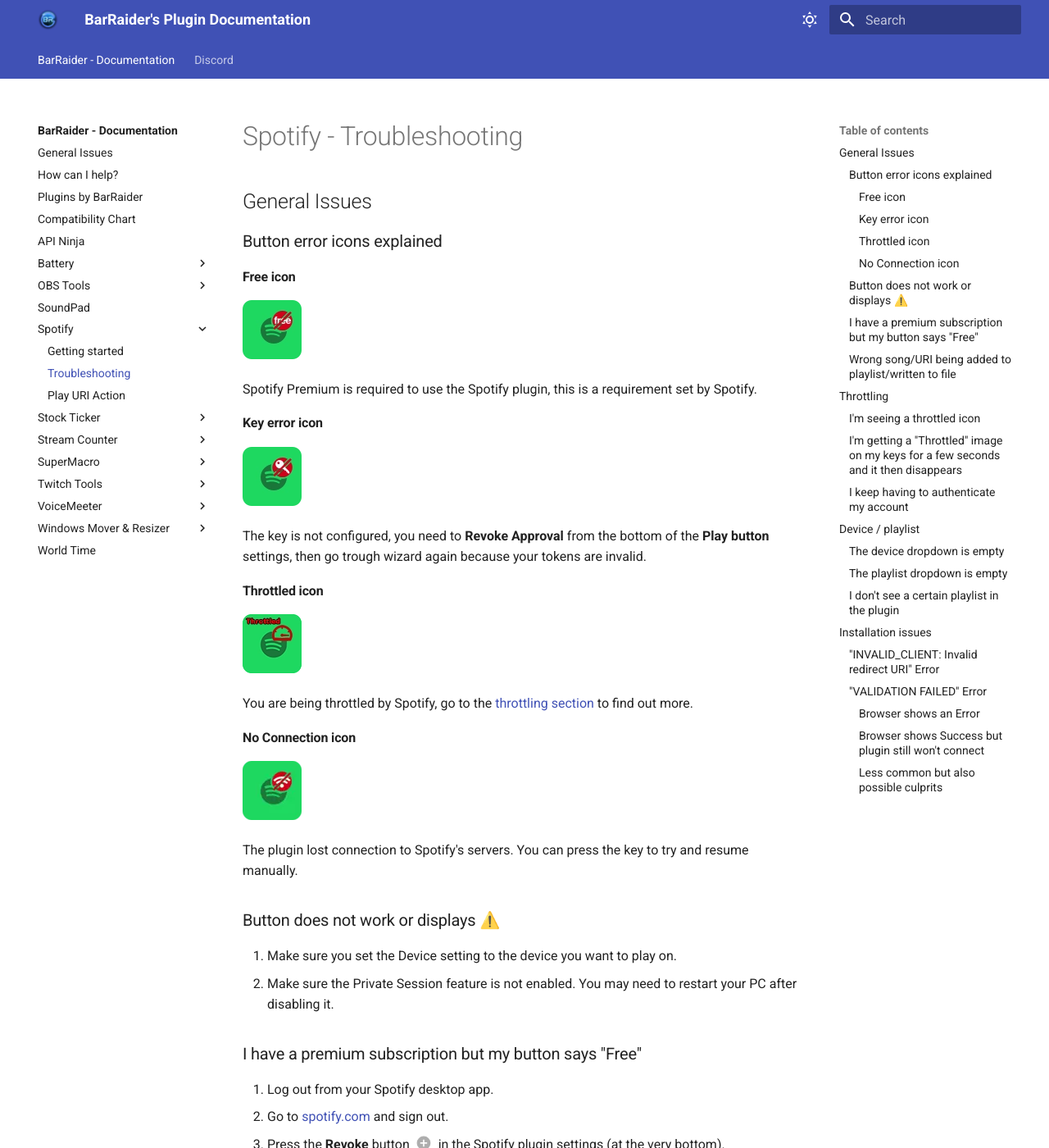
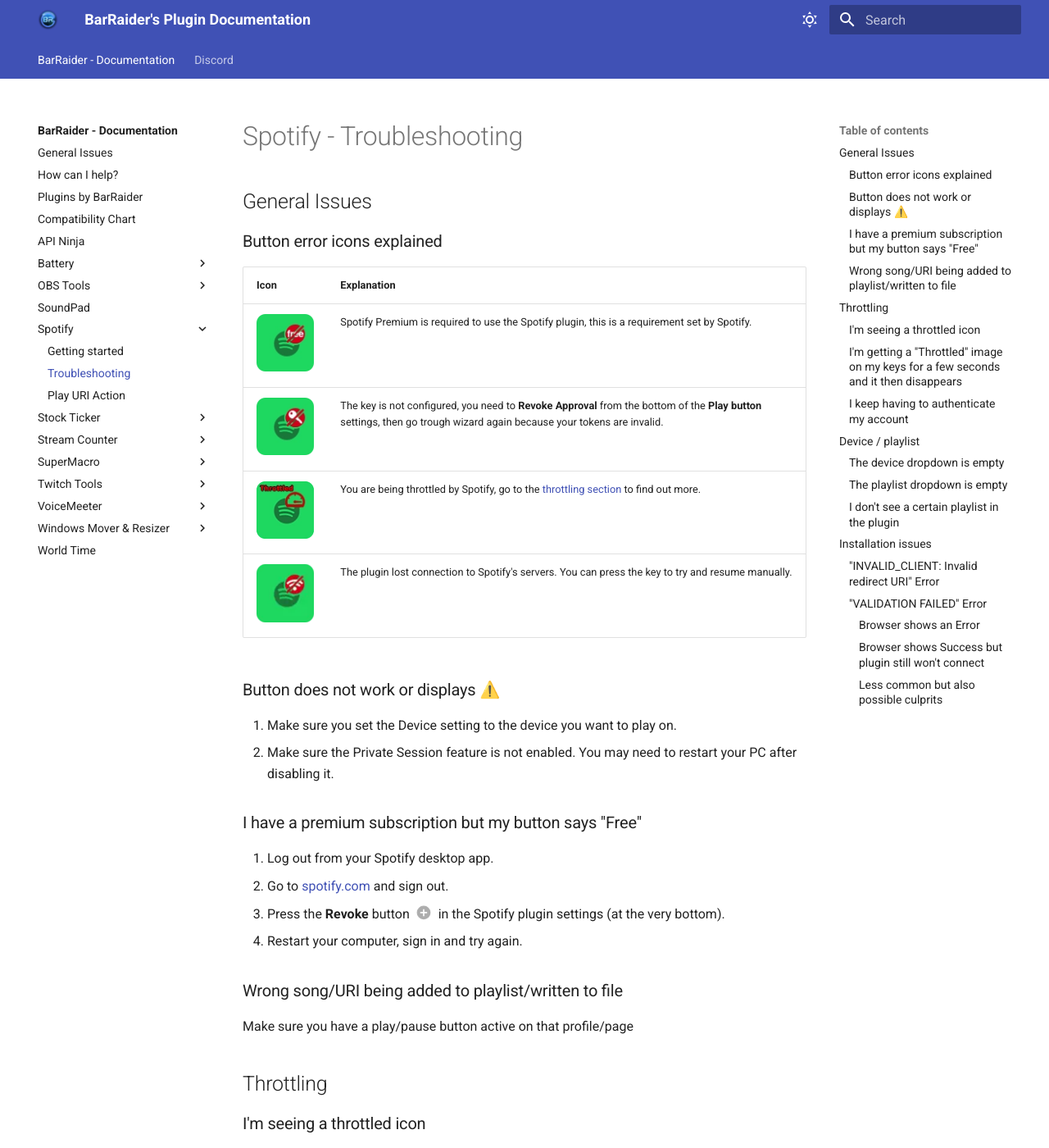
Before and after one commit to BarRaiders/barraiders.github.io, an MkDocs documentation site: the page built from docs/faqs/spotify/troubleshooting.md, in a window 1280 px wide and 1400 px high. Shown: the whole window at 82% size. Built offline with MkDocs 1.6.1 and Material for MkDocs 9.7.7, drawn with Linux system fonts in a browser that asks for light colours; comment, search, counter and statistics services are not loaded.

Commit message:
Update troubleshooting.md

```diff
--- a/docs/faqs/spotify/troubleshooting.md
+++ b/docs/faqs/spotify/troubleshooting.md
@@ -9,25 +9,13 @@
 
 ### Button error icons explained
 
-#### Free icon
-![Free Icon](img/spotify_free.webp)
+| Icon | Explanation |
+| --- | --- |
+| ![Free Icon](img/spotify_free.webp) | Spotify Premium is required to use the Spotify plugin, this is a requirement set by Spotify. |
+| ![Key Icon](img/key.webp) | The key is not configured, you need to **Revoke Approval** from the bottom of the **Play button** settings, then go trough wizard again because your tokens are invalid. |
+| ![Throttled Icon](img/throttled.webp) | You are being throttled by Spotify, go to the [throttling section](./#throttling) to find out more. |
+| ![No Connection Icon](img/spotify_no_connection.webp) | The plugin lost connection to Spotify's servers. You can press the key to try and resume manually. |
 
-Spotify Premium is required to use the Spotify plugin, this is a requirement set by Spotify.
-
-#### Key error icon
-![Key Icon](img/key.webp)
-
-The key is not configured, you need to **Revoke Approval** from the bottom of the **Play button** settings, then go trough wizard again because your tokens are invalid.
-
-#### Throttled icon
-![Throttled Icon](img/throttled.webp)
-
-You are being throttled by Spotify, go to the [throttling section](./#throttling) to find out more.
-
-#### No Connection icon
-![No Connection Icon](img/spotify_no_connection.webp)
-
-The plugin lost connection to Spotify's servers. You can press the key to try and resume manually.
 
 ### Button does not work or displays ⚠️
 1. Make sure you set the Device setting to the device you want to play on.
```
